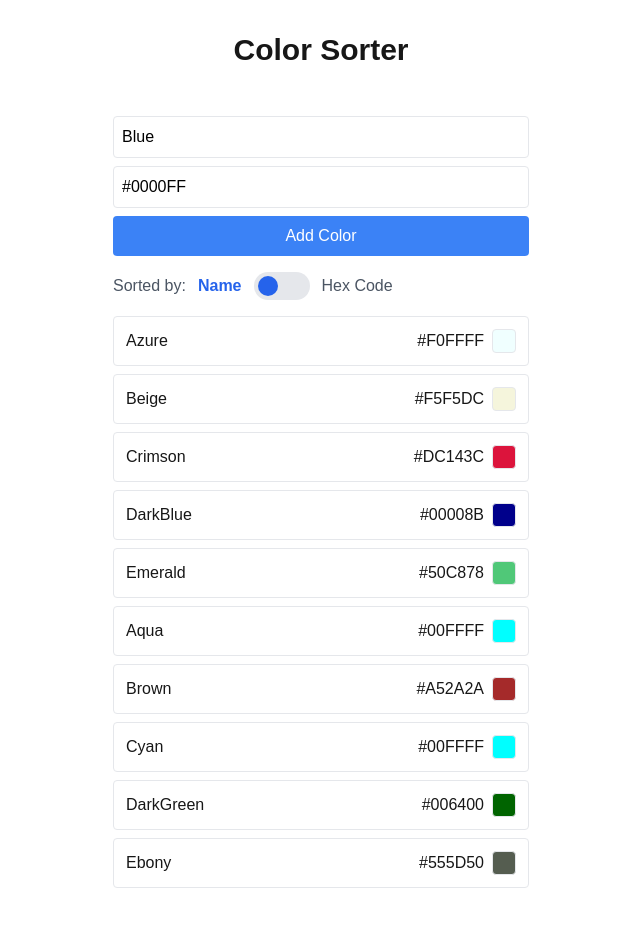
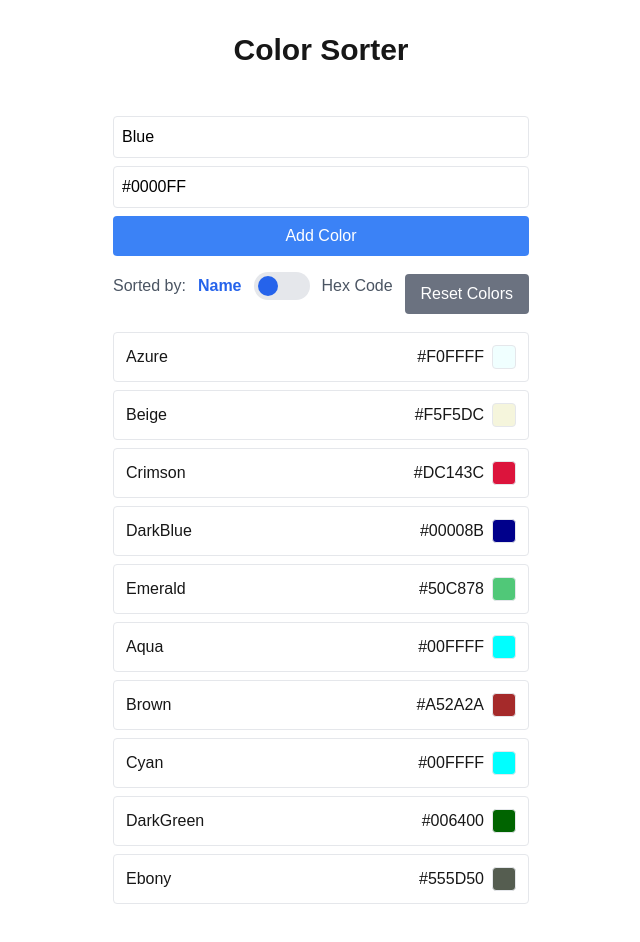
Before and after one commit to dingtianding/nextjs-colorapp, a Next.js app in the folder color-sorter/: page / in a window 1280 px wide. Shown: the top 942 px of the page, without its empty margins (319-959 px from the left). Built offline with nearby package versions, Linux system fonts and the light colour scheme.

Commit message:
reset button

```diff
--- a/color-sorter/app/components/ColorList.tsx
+++ b/color-sorter/app/components/ColorList.tsx
@@ -43,10 +43,22 @@ export default function ColorList({ initialColors }: { initialColors: Color[] })
     setColors(sortColors(colors, newSortByHex));
   };
 
+  const resetColors = () => {
+    setColors(sortColors(initialColors, sortByHex));
+  };
+
   return (
     <div className="max-w-md mx-auto p-4">
       <AddColor handleColorAdded={handleColorAdded} />
-      <SortToggle sortByHex={sortByHex} onToggle={toggleSort} />
+      <div className="flex justify-between items-center mb-4">
+        <SortToggle sortByHex={sortByHex} onToggle={toggleSort} />
+        <button
+          onClick={resetColors}
+          className="bg-gray-500 text-white px-4 py-2 rounded hover:bg-gray-600"
+        >
+          Reset Colors
+        </button>
+      </div>
       <div className="space-y-2">
         {colors.map((color) => (
           <ColorCard key={color.name.toLowerCase()} color={color} />
```
